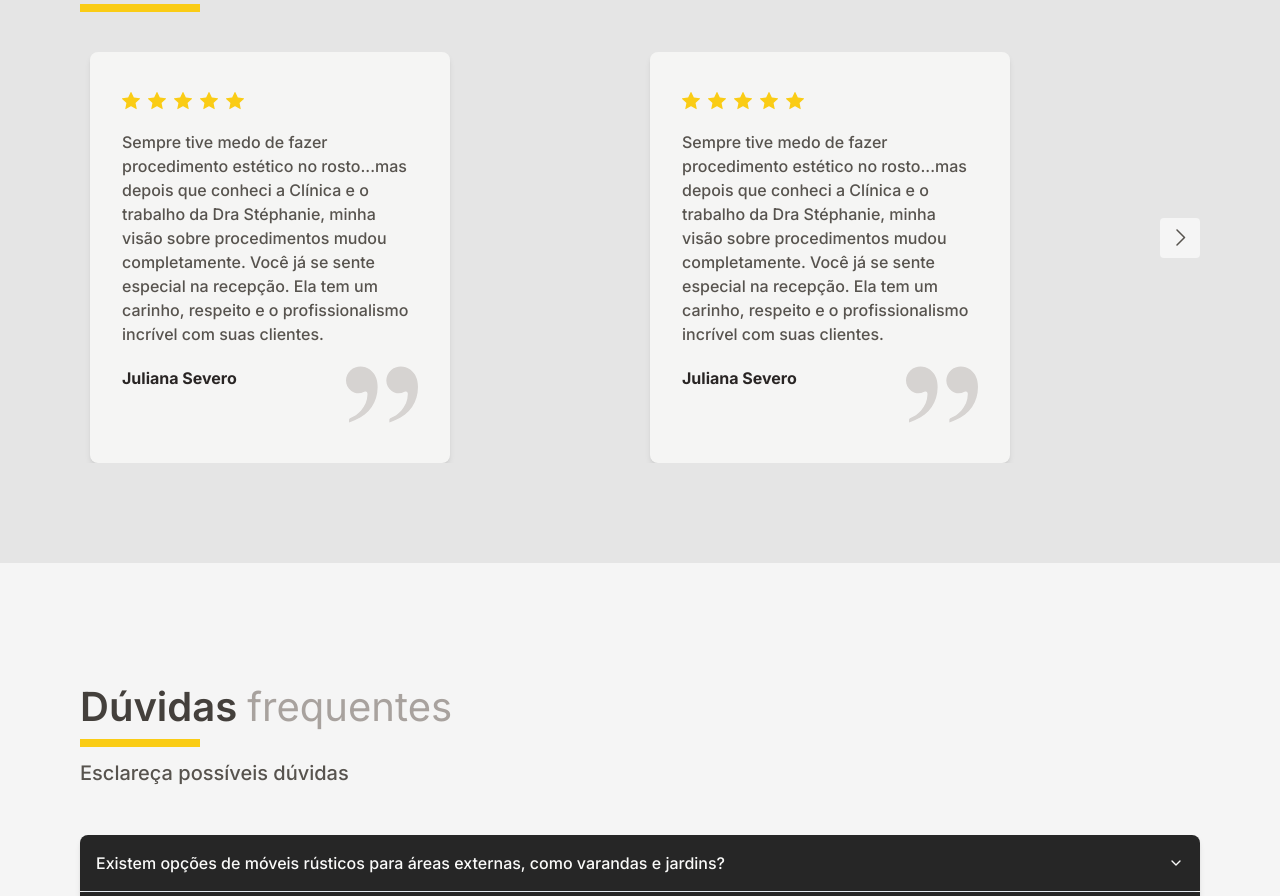
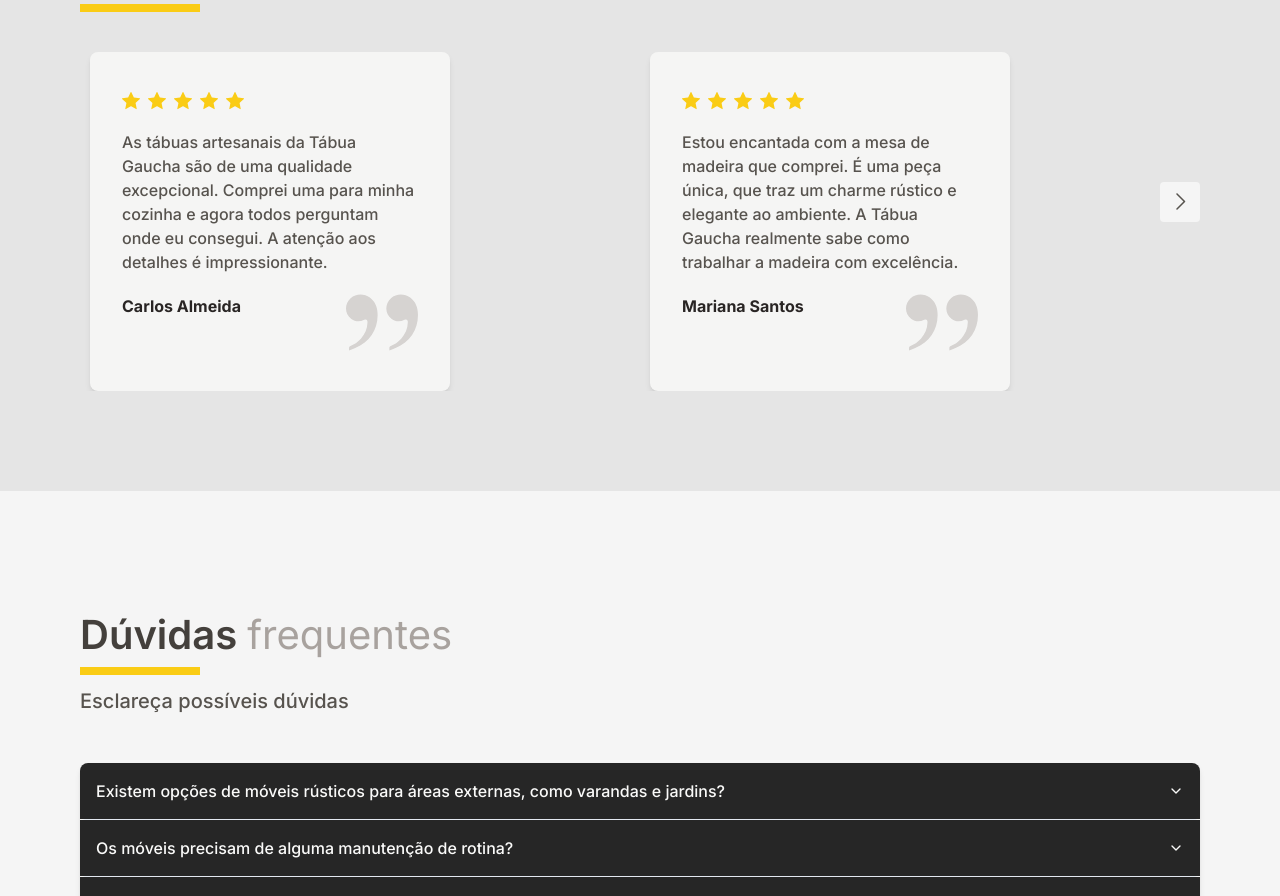
Before and after one commit to matheusmfl/tabua-gaucha-v-2, a Next.js app: page / in a window 1280 px wide. Shown: the part 2240-3136 px from the top of the page. Built offline with nearby package versions, Linux system fonts and the light colour scheme.

Commit message:
feat: update feedbacks

```diff
--- a/src/components/Carousel/feedback/FeedbackCarousel.tsx
+++ b/src/components/Carousel/feedback/FeedbackCarousel.tsx
@@ -163,12 +163,13 @@
         swipeable
       >
 
-        <FeedbackCard author="Juliana Severo" message="Sempre tive medo de fazer procedimento estético no rosto...mas depois que conheci a Clínica e o trabalho da Dra Stéphanie, minha visão sobre procedimentos mudou completamente. Você já se sente especial na recepção. Ela tem um carinho,  respeito e o profissionalismo incrível com suas clientes." stars={5} />
-        <FeedbackCard author="Juliana Severo" message="Sempre tive medo de fazer procedimento estético no rosto...mas depois que conheci a Clínica e o trabalho da Dra Stéphanie, minha visão sobre procedimentos mudou completamente. Você já se sente especial na recepção. Ela tem um carinho,  respeito e o profissionalismo incrível com suas clientes." stars={5} />
-        <FeedbackCard author="Juliana Severo" message="Sempre tive medo de fazer procedimento estético no rosto...mas depois que conheci a Clínica e o trabalho da Dra Stéphanie, minha visão sobre procedimentos mudou completamente. Você já se sente especial na recepção. Ela tem um carinho,  respeito e o profissionalismo incrível com suas clientes." stars={5} />
-        <FeedbackCard author="Juliana Severo" message="Sempre tive medo de fazer procedimento estético no rosto...mas depois que conheci a Clínica e o trabalho da Dra Stéphanie, minha visão sobre procedimentos mudou completamente. Você já se sente especial na recepção. Ela tem um carinho,  respeito e o profissionalismo incrível com suas clientes." stars={5} />
-        <FeedbackCard author="Juliana Severo" message="Sempre tive medo de fazer procedimento estético no rosto...mas depois que conheci a Clínica e o trabalho da Dra Stéphanie, minha visão sobre procedimentos mudou completamente. Você já se sente especial na recepção. Ela tem um carinho,  respeito e o profissionalismo incrível com suas clientes." stars={5} />
-        <FeedbackCard author="Juliana Severo" message="Sempre tive medo de fazer procedimento estético no rosto...mas depois que conheci a Clínica e o trabalho da Dra Stéphanie, minha visão sobre procedimentos mudou completamente. Você já se sente especial na recepção. Ela tem um carinho,  respeito e o profissionalismo incrível com suas clientes." stars={5} />
+        <FeedbackCard author="Carlos Almeida" message="As tábuas artesanais da Tábua Gaucha são de uma qualidade excepcional. Comprei uma para minha cozinha e agora todos perguntam onde eu consegui. A atenção aos detalhes é impressionante." stars={5} />
+        <FeedbackCard author="Mariana Santos" message="Estou encantada com a mesa de madeira que comprei. É uma peça única, que traz um charme rústico e elegante ao ambiente. A Tábua Gaucha realmente sabe como trabalhar a madeira com excelência." stars={5} />
+        <FeedbackCard author="Rafael Oliveira" message="Sempre procurei por peças artesanais que realmente se destacam, e a Tábua Gaucha entregou exatamente isso. As cruzes de madeira são belíssimas, feitas com muito cuidado e dedicação." stars={5} />
+        <FeedbackCard author="Ana Paula Ferreira" message="A qualidade das tábuas de corte da Tábua Gaucha é incomparável. Além de serem extremamente funcionais, são lindas o suficiente para usar como decoração. Estou muito satisfeita com minha compra!" stars={5} />
+        <FeedbackCard author="José Costa" message="Comprei uma cruz de madeira para presentear um amigo, e ele ficou maravilhado. O trabalho artesanal é de altíssimo nível, e o atendimento foi excelente. Recomendo a Tábua Gaucha sem reservas." stars={5} />
+        <FeedbackCard author="Luciana Martins" message="As peças da Tábua Gaucha são verdadeiras obras de arte. Adquiri uma mesa de jantar e uma tábua de carne, e ambas são maravilhosas. A madeira é de ótima qualidade e o acabamento impecável." stars={5} />
+
       </Carousel>
     </div>
   )
```
